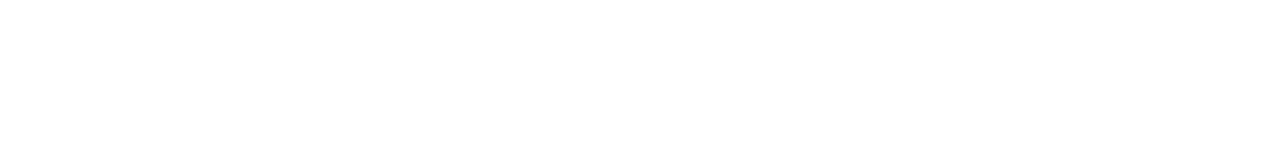
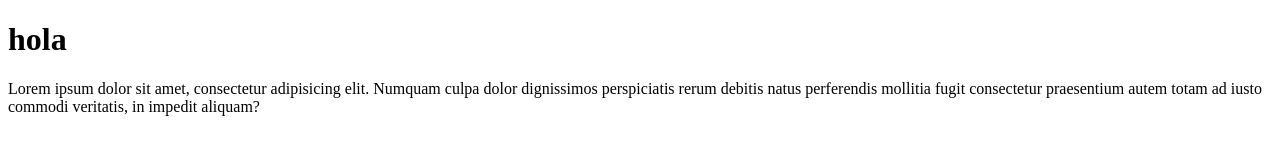
Before and after one commit to jeandc25/Git_curso, a plain HTML site: page index.html in a window 1280 px wide. Drawn offline with Linux system fonts and the light colour scheme.

Commit message:
ahora el index html tiene p

```diff
--- a/index.html
+++ b/index.html
@@ -3,9 +3,10 @@
 <head>
     <meta charset="UTF-8">
     <meta name="viewport" content="width=device-width, initial-scale=1.0">
-    <title>Document</title>
+    <title>Ahora</title>
 </head>
 <body>
-
+    <h1>hola</h1>
+    <p>Lorem ipsum dolor sit amet, consectetur adipisicing elit. Numquam culpa dolor dignissimos perspiciatis rerum debitis natus perferendis mollitia fugit consectetur praesentium autem totam ad iusto commodi veritatis, in impedit aliquam?</p>
 </body>
 </html>
```
